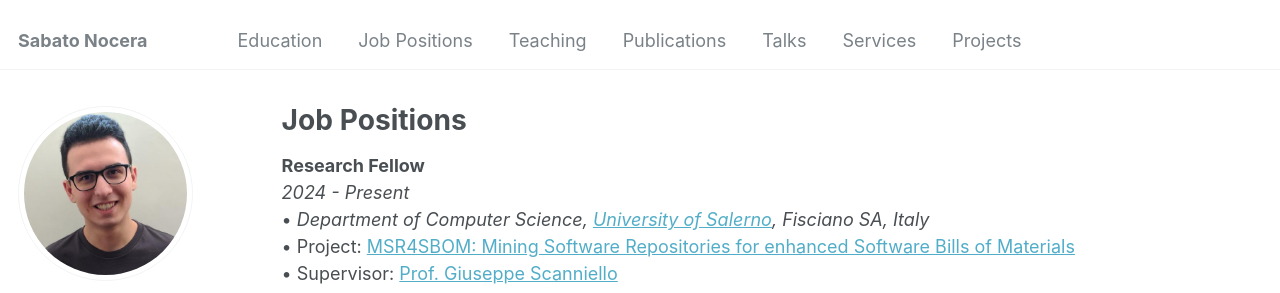
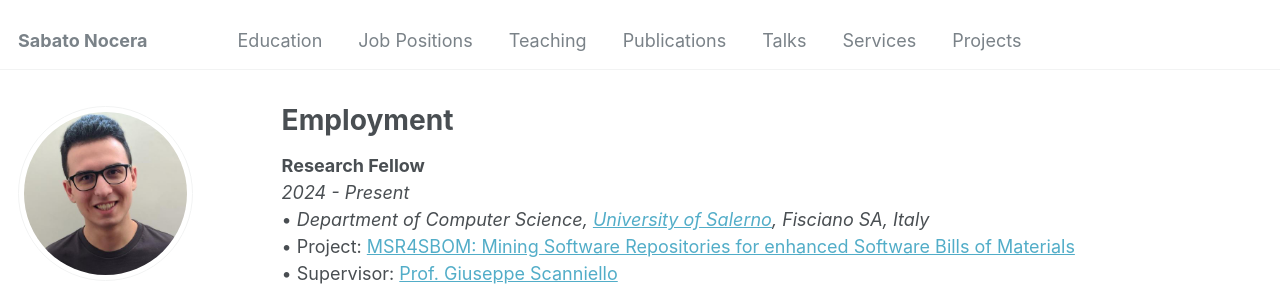
Before and after one commit to sabato-nocera/sabato-nocera.github.io, a Jekyll site: the page built from _pages/employment.md, in a window 1280 px wide. Shown: the top 293 px of the page. Built offline with Jekyll 4.4.1, drawn with Linux system fonts in a browser that asks for light colours; some web fonts are replaced.

Commit message:
Update and rename jobs.md to employment.md

```diff
--- a/_pages/jobs.md
+++ b/_pages/employment.md
@@ -1,7 +1,7 @@
 ---
 layout: archive
-title: "Job Positions"
-permalink: /jobs/
+title: "Employment"
+permalink: /employment/
 author_profile: true
 redirect_from:
   - /resume
```
